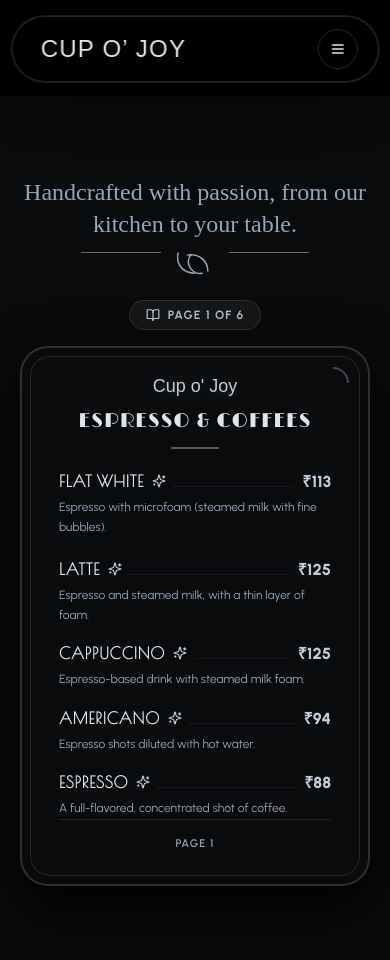
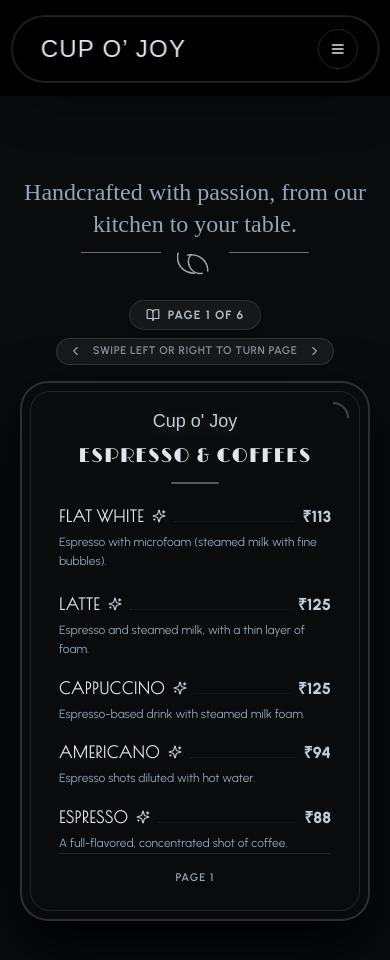
Before and after one commit to dhruvL21/Cafe_website, a Next.js app: page /menu in a window 390 px wide. Shown: the top 960 px of the page. Built offline with nearby package versions, Linux system fonts and the light colour scheme; a web font is replaced by a local one.

Commit message:
feat: implement responsive navigation header and interactive menu page layout

```diff
--- a/src/app/menu/page.tsx
+++ b/src/app/menu/page.tsx
@@ -235,10 +235,35 @@ export default function MenuPage() {
                 {/* MOBILE TOUCH SWIPE MENU BOOK VIEW */}
                 <div className="block md:hidden max-w-md mx-auto relative px-1">
 
-                  {/* Minimal Page Counter Pill */}
-                  <div className="flex justify-center items-center gap-2 mb-4 text-xs font-sans tracking-widest uppercase font-bold text-primary/90 bg-white/5 border border-white/10 py-1.5 px-4 rounded-full w-fit mx-auto shadow-md select-none">
-                    <BookOpen className="w-3.5 h-3.5 text-primary" />
-                    <span>Page {mobilePageIndex + 1} of {mobilePages.length}</span>
+                  {/* Page Counter & Animated Swipe Guidance */}
+                  <div className="flex flex-col items-center gap-2 mb-4">
+                    {/* Minimal Page Counter Pill */}
+                    <div className="flex justify-center items-center gap-2 text-xs font-sans tracking-widest uppercase font-bold text-primary/90 bg-white/5 border border-white/10 py-1.5 px-4 rounded-full w-fit shadow-md select-none">
+                      <BookOpen className="w-3.5 h-3.5 text-primary" />
+                      <span>Page {mobilePageIndex + 1} of {mobilePages.length}</span>
+                    </div>
+
+                    {/* Animated Touch Swipe Indicator Badge */}
+                    <motion.div
+                      initial={{ opacity: 0.8 }}
+                      animate={{ opacity: [0.7, 1, 0.7] }}
+                      transition={{ repeat: Infinity, duration: 2.5, ease: "easeInOut" }}
+                      className="flex items-center gap-2 text-[11px] font-sans tracking-wider uppercase font-semibold text-muted-foreground bg-primary/10 border border-primary/20 py-1 px-3.5 rounded-full shadow-sm select-none"
+                    >
+                      <motion.div
+                        animate={{ x: [-3, 3, -3] }}
+                        transition={{ repeat: Infinity, duration: 1.4, ease: "easeInOut" }}
+                      >
+                        <ChevronLeft className="w-3.5 h-3.5 text-primary" />
+                      </motion.div>
+                      <span className="text-primary/90">Swipe left or right to turn page</span>
+                      <motion.div
+                        animate={{ x: [3, -3, 3] }}
+                        transition={{ repeat: Infinity, duration: 1.4, ease: "easeInOut" }}
+                      >
+                        <ChevronRight className="w-3.5 h-3.5 text-primary" />
+                      </motion.div>
+                    </motion.div>
                   </div>
 
                   {/* Outer Hardcover Binder Frame */}
--- a/src/components/header.tsx
+++ b/src/components/header.tsx
@@ -5,10 +5,10 @@ import { usePathname } from 'next/navigation';
 import { useState } from 'react';
 import {
   Coffee,
-  BookOpen,
-  Flame,
-  Camera,
-  Compass,
+  Utensils,
+  Sparkles,
+  Images,
+  MapPin,
   Menu,
 } from 'lucide-react';
 import { Button } from '@/components/ui/button';
@@ -22,13 +22,13 @@ const getNavIcon = (iconName?: string) => {
     case 'home':
       return Coffee;
     case 'menu':
-      return BookOpen;
+      return Utensils;
     case 'specials':
-      return Flame;
+      return Sparkles;
     case 'gallery':
-      return Camera;
+      return Images;
     case 'location':
-      return Compass;
+      return MapPin;
     default:
       return Coffee;
   }
@@ -87,7 +87,7 @@ export default function Header() {
             transition={{ type: 'spring', stiffness: 450, damping: 32 }}
           />
         )}
-        <Icon strokeWidth={2.5} className={cn("w-4.5 h-4.5 md:w-5 md:h-5 relative z-10 transition-colors", isActive ? "text-primary" : "text-muted-foreground")} />
+        <Icon strokeWidth={2.2} className={cn("w-4.5 h-4.5 md:w-5 md:h-5 relative z-10 transition-colors", isActive ? "text-primary" : "text-muted-foreground")} />
         <motion.span
           whileHover={{ scale: 1.04 }}
           whileTap={{ scale: 0.98 }}
@@ -104,23 +104,18 @@ export default function Header() {
       {/* Floating Pill Curved Navbar Container */}
       <div className="relative flex items-center justify-between px-5 py-3 md:px-7 md:py-3.5 rounded-full border border-white/15 bg-black/45 dark:bg-black/55 backdrop-blur-3xl shadow-2xl shadow-black/50 ring-1 ring-white/10">
 
-        {/* Desktop Navigation Layout: Left Links - Center Logo - Right Links */}
+        {/* Desktop Navigation Layout: Left Brand Name - Right Navigation Links */}
         <div className="hidden lg:flex items-center justify-between w-full">
-          {/* Left Side Links */}
-          <div className="flex items-center gap-1.5 md:gap-2 flex-1 justify-start">
-            {leftLinks.map(renderNavLink)}
-          </div>
-
-          {/* Center: Brand Logo */}
-          <Link href="/" className="flex items-center group px-4 md:px-6 flex-shrink-0">
+          {/* Left Side: Brand Name */}
+          <Link href="/" className="flex items-center group pl-2 flex-shrink-0">
             <span className="font-splash text-2xl md:text-3xl lg:text-4xl tracking-wider uppercase text-foreground group-hover:text-primary transition-colors text-center leading-none">
               Cup o’ Joy
             </span>
           </Link>
 
-          {/* Right Side Links */}
-          <div className="flex items-center gap-1.5 md:gap-2 flex-1 justify-end">
-            {rightLinks.map(renderNavLink)}
+          {/* Right Side: All Navigation Links */}
+          <div className="flex items-center gap-1.5 xl:gap-2.5">
+            {NAV_LINKS.map(renderNavLink)}
           </div>
         </div>
 
@@ -141,7 +136,7 @@ export default function Header() {
             </SheetTrigger>
             <SheetContent side="right" className="w-[300px] border-l border-white/15 bg-background/95 backdrop-blur-3xl p-6 rounded-l-3xl">
               <SheetHeader className="text-left pb-4 border-b border-white/15">
-                <SheetTitle className="flex items-center gap-2.5">
+                <SheetTitle className="flex items-center">
                   <span className="font-splash text-xl tracking-wider uppercase text-foreground">Cup o’ Joy</span>
                 </SheetTitle>
               </SheetHeader>
```
